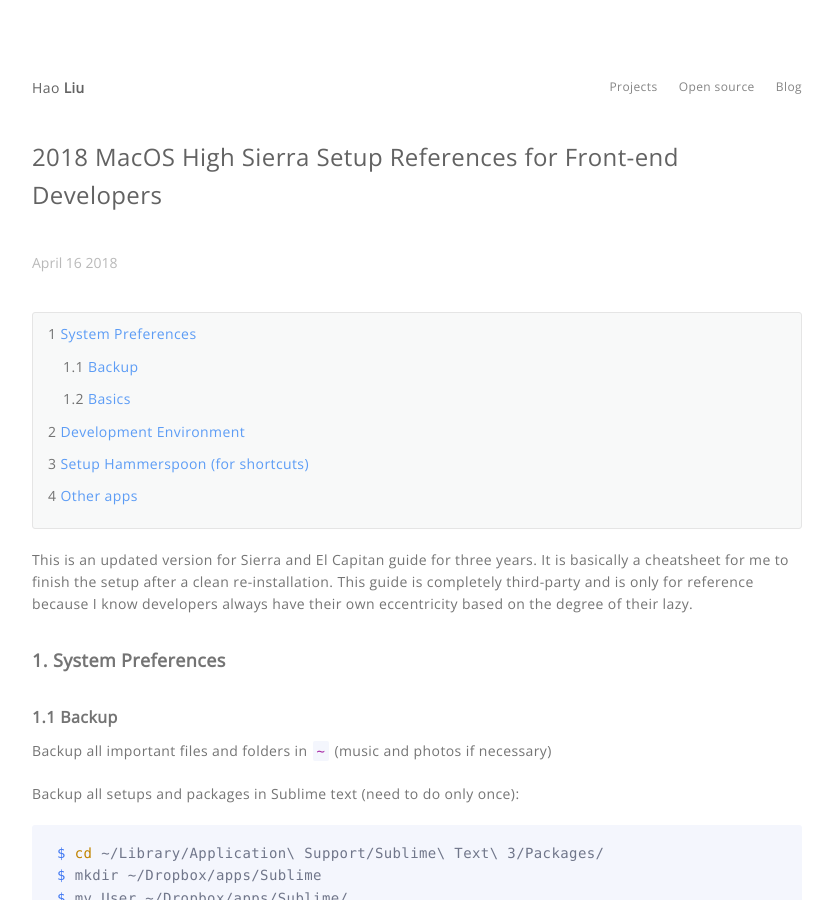
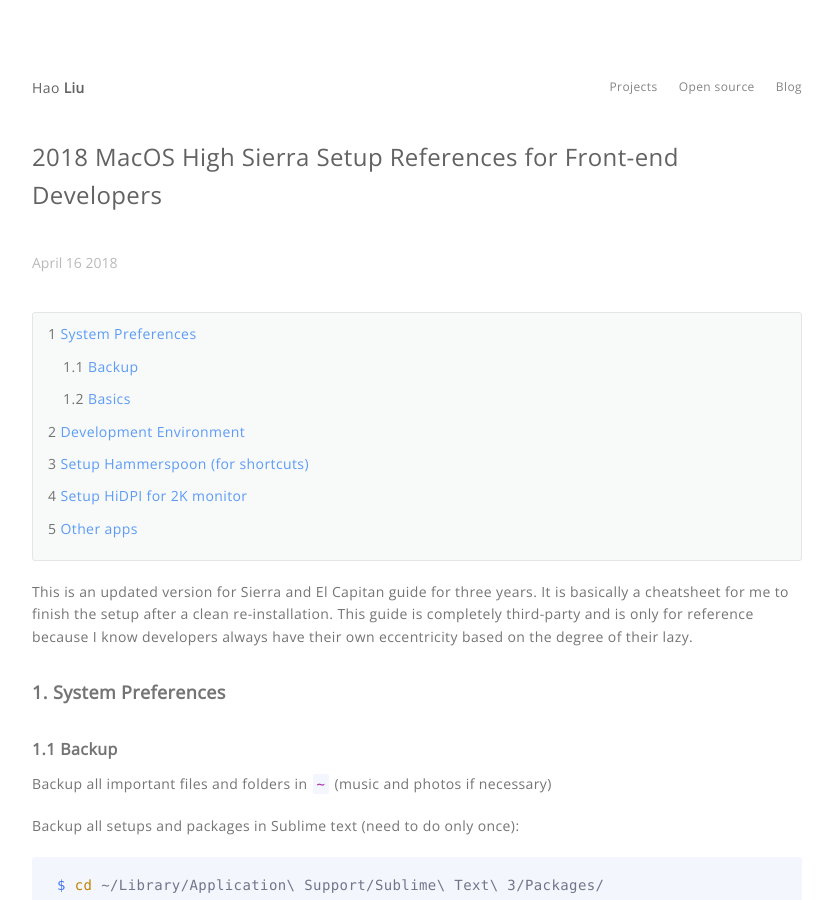
Before and after one commit to fuermosi777/fuermosi777.github.io, a Jekyll site: the page built from _posts/English/2018-04-16-2018-macos-high-sierra-setup-references-for-front-end-developers.markdown, in a window 1280 px wide and 900 px high. Shown: the whole window, without its empty margins (223-1056 px from the left). Built offline with Jekyll 4.4.1, drawn with Linux system fonts in a browser that asks for light colours; comment, search, counter and statistics services are not loaded; some of the changed text lies outside the part shown.

Commit message:
Add intruc for HiDPI

```diff
--- a/_posts/English/2018-04-16-2018-macos-high-sierra-setup-references-for-front-end-developers.markdown
+++ b/_posts/English/2018-04-16-2018-macos-high-sierra-setup-references-for-front-end-developers.markdown
@@ -153,6 +153,10 @@
 
 Clone it to `~/.hammerspoon`.
 
+## Setup HiDPI for 2K monitor
+
+[Guide](https://comsysto.github.io/Display-Override-PropertyList-File-Parser-and-Generator-with-HiDPI-Support-For-Scaled-Resolutions/)
+
 ## Other apps
 
 * Dropbox
```
